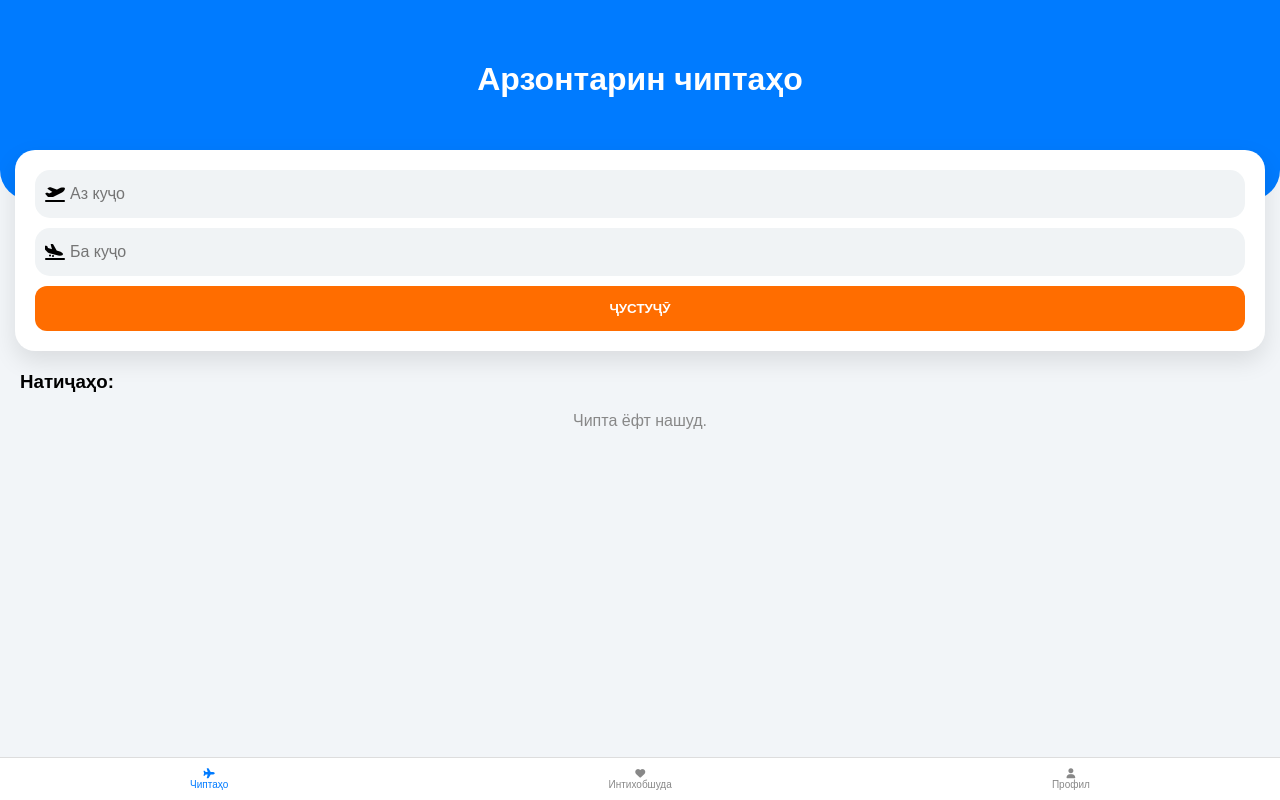
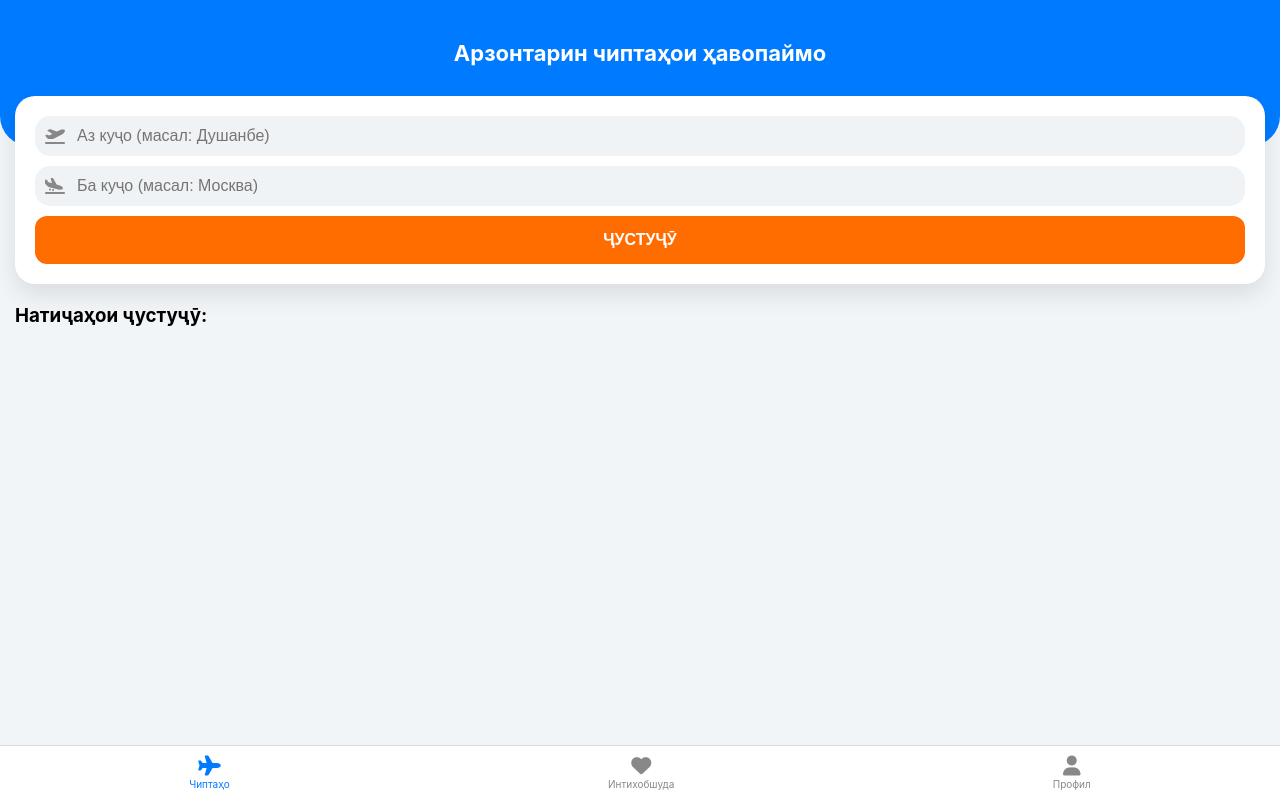
Before and after one commit to OSON-SAVDO/Aviasels.TJ, a Flask app: template templates/index.html in a window 1280 px wide. Run offline with Flask 3, Linux system fonts and the light colour scheme; the template is opened without the code that fills it, so the values that code supplies are empty.

Commit message:
Update index.html

```diff
--- a/templates/index.html
+++ b/templates/index.html
@@ -7,63 +7,86 @@
     <link rel="stylesheet" href="https://cdnjs.cloudflare.com/ajax/libs/font-awesome/6.0.0/css/all.min.css">
     <style>
         :root { --blue: #007bff; --orange: #ff6d00; --bg: #f2f5f8; }
-        body { font-family: sans-serif; background: var(--bg); margin: 0; padding-bottom: 70px; }
+        body { font-family: -apple-system, sans-serif; background: var(--bg); margin: 0; padding-bottom: 70px; }
+
+        /* Header */
         .top-header { background: var(--blue); color: white; padding: 40px 20px 80px; text-align: center; border-radius: 0 0 30px 30px; }
+        .top-header h1 { font-size: 22px; margin: 0; }
+
+        /* Search Container */
         .search-container { background: white; margin: -50px 15px 20px; padding: 20px; border-radius: 20px; box-shadow: 0 10px 25px rgba(0,0,0,0.1); }
         .search-input-group { background: #f0f3f5; border-radius: 15px; padding: 10px; margin-bottom: 10px; display: flex; align-items: center; }
-        .search-input-group input { border: none; background: transparent; width: 100%; font-size: 16px; outline: none; padding: 5px; }
+        .search-input-group i { color: #888; margin-right: 10px; width: 20px; text-align: center; }
+        .search-input-group input { border: none; background: transparent; width: 100%; font-size: 16px; outline: none; }
+
+        .btn-search { width: 100%; background: var(--orange); color: white; border: none; padding: 15px; border-radius: 12px; font-weight: bold; font-size: 16px; cursor: pointer; }
+
+        /* Ticket Cards */
         .ticket-list { padding: 0 15px; }
-        .ticket { background: white; border-radius: 15px; padding: 15px; margin-bottom: 12px; display: flex; justify-content: space-between; align-items: center; box-shadow: 0 4px 6px rgba(0,0,0,0.05); }
-        .price { color: var(--blue); font-size: 18px; font-weight: bold; }
-        .btn-buy { background: var(--orange); color: white; padding: 8px 15px; border-radius: 10px; text-decoration: none; font-size: 14px; font-weight: bold; }
+        .ticket { background: white; border-radius: 15px; padding: 15px; margin-bottom: 15px; display: flex; justify-content: space-between; align-items: center; box-shadow: 0 4px 10px rgba(0,0,0,0.05); border-left: 5px solid var(--blue); }
+        .price { color: var(--blue); font-size: 20px; font-weight: 800; }
+        .btn-buy { background: var(--orange); color: white; padding: 8px 15px; border-radius: 10px; text-decoration: none; font-size: 13px; font-weight: bold; display: inline-block; margin-top: 5px; }
+
+        /* Bottom Nav */
         .bottom-nav { position: fixed; bottom: 0; width: 100%; background: white; display: flex; justify-content: space-around; padding: 10px 0; border-top: 1px solid #ddd; }
         .nav-item { text-align: center; color: #888; text-decoration: none; font-size: 10px; }
         .nav-item.active { color: var(--blue); }
+        .nav-item i { font-size: 20px; display: block; margin-bottom: 2px; }
+
+        .no-results { text-align: center; color: #888; padding: 30px; background: white; margin: 15px; border-radius: 15px; }
     </style>
 </head>
 <body>
 
     <div class="top-header">
-        <h1>Арзонтарин чиптаҳо</h1>
+        <h1>Арзонтарин чиптаҳои ҳавопаймо</h1>
     </div>
 
     <div class="search-container">
         <form action="/search" method="post">
             <div class="search-input-group">
                 <i class="fa-solid fa-plane-departure"></i>
-                <input type="text" name="from" placeholder="Аз куҷо" required>
+                <input type="text" name="from" placeholder="Аз куҷо (масал: Душанбе)" required>
             </div>
             <div class="search-input-group">
                 <i class="fa-solid fa-plane-arrival"></i>
-                <input type="text" name="to" placeholder="Ба куҷо" required>
+                <input type="text" name="to" placeholder="Ба куҷо (масал: Москва)" required>
             </div>
-            <button type="submit" style="width:100%; background: var(--orange); color:white; border:none; padding:15px; border-radius:12px; font-weight:bold; cursor:pointer;">ҶУСТУҶӮ</button>
+            <button type="submit" class="btn-search">ҶУСТУҶӮ</button>
         </form>
     </div>
 
     <div class="ticket-list">
-        <h3 style="margin-left: 5px;">Натиҷаҳо:</h3>
+        <h3 style="margin-bottom: 15px;">Натиҷаҳои ҷустуҷӯ:</h3>
+
+        {% if flights %}
             {% for f in flights %}
             <div class="ticket">
                 <div>
-                <div style="font-weight: bold;">{{ f.logo }} {{ f.from_city }} ➔ {{ f.to_city }}</div>
-                <div style="font-size: 12px; color: #666; margin-top: 5px;">Ширкат: {{ f.airline }}</div>
-                <div style="font-size: 12px; color: #666;">Сана: {{ f.date }}</div>
+                    <div style="font-weight: bold; font-size: 16px;">{{ f.origin }} ➔ {{ f.destination }}</div>
+                    <div style="font-size: 13px; color: #666; margin-top: 5px;">
+                        <i class="fa-regular fa-calendar-days"></i> {{ f.depart_date }}
+                    </div>
+                    <div style="font-size: 12px; color: #999;">Ширкат: {{ f.airline if f.airline else 'Авиалиния' }}</div>
                 </div>
                 <div style="text-align: right;">
-                <div class="price">{{ f.price }} TJS</div>
-                <a href="{{ f.buy_url }}" class="btn-buy" target="_blank">ХАРИДАН</a>
+                    <div class="price">{{ f.value }} TJS</div>
+                    <a href="https://www.aviasales.tj{{ f.link }}?marker={{ marker }}" class="btn-buy" target="_blank">ХАРИДАН</a>
                 </div>
             </div>
-        {% else %}
-        <p style="text-align: center; color: #888;">Чипта ёфт нашуд.</p>
             {% endfor %}
+        {% elif flights == [] %}
+            <div class="no-results">
+                <i class="fa-solid fa-face-frown" style="font-size: 40px; margin-bottom: 10px;"></i>
+                <p>Бубахшед, чипта ёфт нашуд.<br><small>Кӯшиш кунед номи шаҳрро бо код (DYU, MOW) нависед.</small></p>
+            </div>
+        {% endif %}
     </div>
 
     <div class="bottom-nav">
-        <a href="/" class="nav-item active"><i class="fa-solid fa-plane"></i><br>Чиптаҳо</a>
-        <a href="#" class="nav-item"><i class="fa-solid fa-heart"></i><br>Интихобшуда</a>
-        <a href="#" class="nav-item"><i class="fa-solid fa-user"></i><br>Профил</a>
+        <a href="/" class="nav-item active"><i class="fa-solid fa-plane"></i>Чиптаҳо</a>
+        <a href="#" class="nav-item"><i class="fa-solid fa-heart"></i>Интихобшуда</a>
+        <a href="#" class="nav-item"><i class="fa-solid fa-user"></i>Профил</a>
     </div>
 
 </body>
```
Lines whose indentation alone changed are shown as unchanged.
